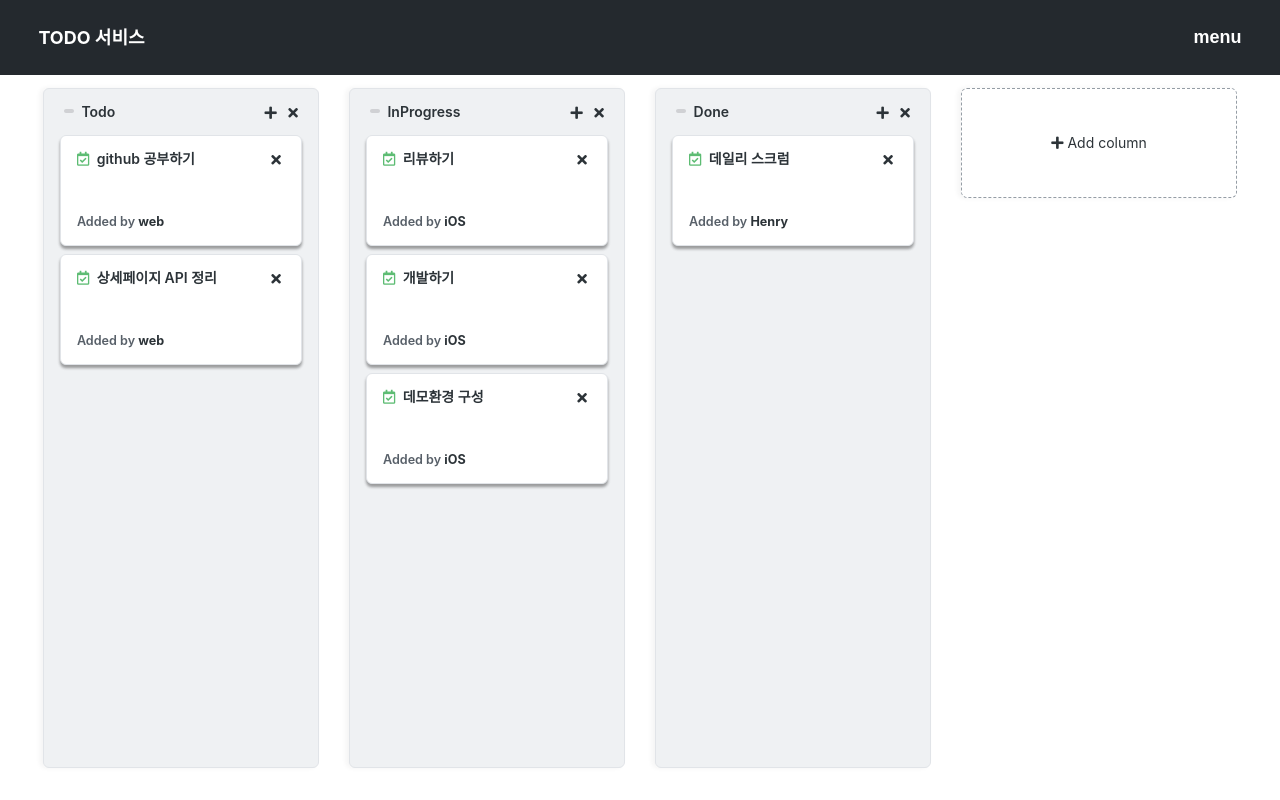
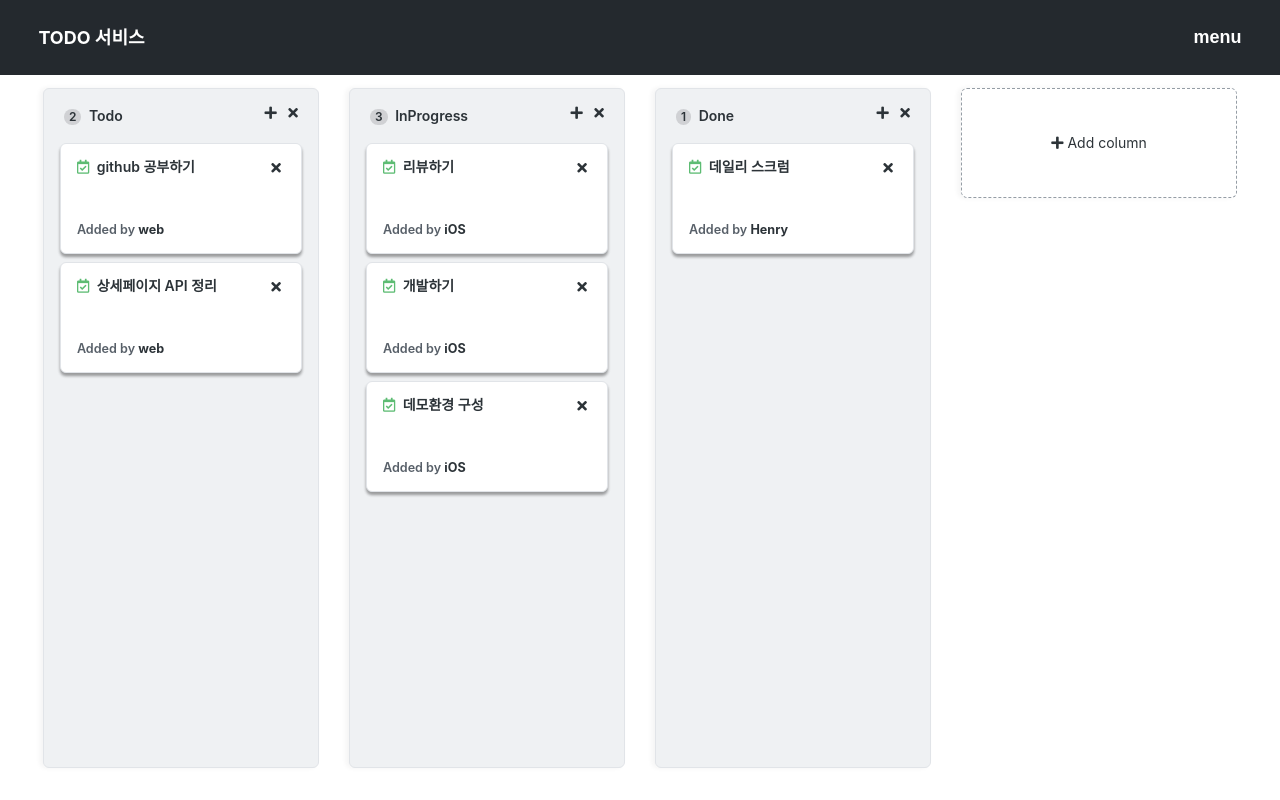
Before and after one commit to codesquad-member-2020/todo-12, a website built with webpack: page FE/src/index.html in a window 1280 px wide. Built offline with nearby package versions, Linux system fonts and the light colour scheme.

Commit message:
[feat] header index.js에서 렌더링

```diff
--- a/FE/src/index.html
+++ b/FE/src/index.html
@@ -14,10 +14,6 @@
 
   <body>
     <div id="wrap">
-      <header id="header" class="flex">
-        <h1>TODO 서비스</h1>
-        <button type="button" class="header__menu-btn">menu</button>
-      </header>
 
       <!-- menu -->
       <div id="activity-menu">
--- a/FE/src/js/index.js
+++ b/FE/src/js/index.js
@@ -1,9 +1,14 @@
 import { ColumnModel } from "./model/columnModel.js";
 import { Controller } from "./controller/controller.js";
 import { ColumnView } from "./view/columnView.js";
+import { tplHeader } from "./tpl/tplHeader.js";
+import { _$ } from "./utils/util.js";
+
 // import css from "../style/style.css";
 
 function init() {
+  const header = tplHeader();
+  _$("#wrap").insertAdjacentHTML("afterbegin", header);
   const columnView = new ColumnView();
   const columnModel = new ColumnModel(columnView);
   const controller = new Controller({
--- a/FE/src/js/model/columnModel.js
+++ b/FE/src/js/model/columnModel.js
@@ -47,7 +47,7 @@ export class ColumnModel extends Model {
 
   setCardList(columnId, card, column) {
     this._cardList.set(columnId, card);
-    // this.setNumberOfCards(columnId, card);
+    this.setNumberOfCards(columnId, card, column);
 
     return this._views.forEach((view) => view.cardListRender(card, column));
   }
@@ -56,10 +56,11 @@ export class ColumnModel extends Model {
     return this._cardList;
   }
 
-  setNumberOfCards(columnId, card) {
-    return this._numberOfCards.set(columnId, card.length);
+  setNumberOfCards(columnId, card, column) {
+    this._numberOfCards.set(columnId, card.length);
+
     return this._views.forEach((view) =>
-      view.numberOfCardsRender(card, column)
+      view.numberOfCardsRender(card.length, column)
     );
   }
 
--- /dev/null
+++ b/FE/src/js/tpl/tplHeader.js
@@ -0,0 +1,9 @@
+export function tplHeader() {
+  const header = `
+      <header id="header" class="flex">
+          <h1>TODO 서비스</h1>
+          <button type="button" class="header__menu-btn">menu</button>
+     </header>
+    `;
+  return header;
+}
--- a/FE/src/js/view/columnView.js
+++ b/FE/src/js/view/columnView.js
@@ -5,6 +5,7 @@ import { _$, __, _c, __$ } from "../utils/util.js";
 export class ColumnView {
   constructor() {}
 
+  // 수정하기
   columnRender(columnList) {
     const columnArea = _$("#todo");
     let columnsHtml = columnList.reduce(
@@ -29,14 +30,13 @@ export class ColumnView {
 
     cards.forEach((card) => {
       const cardHtml = tplCard(card);
-      cardArea.insertAdjacentHTML("afterend", cardHtml);
+      cardArea.insertAdjacentHTML("afterbegin", cardHtml);
     });
   }
 
-  numberOfCardsRender(card, column) {
+  numberOfCardsRender(numberOfCards, column) {
     const countArea = _$(".column__card-count", false, column);
-    // countArea.innerText =
-    //section에 아이디 추가
-    //column__card-count 모두가져와서 네임추가
+
+    countArea.innerText = numberOfCards;
   }
 }
```
